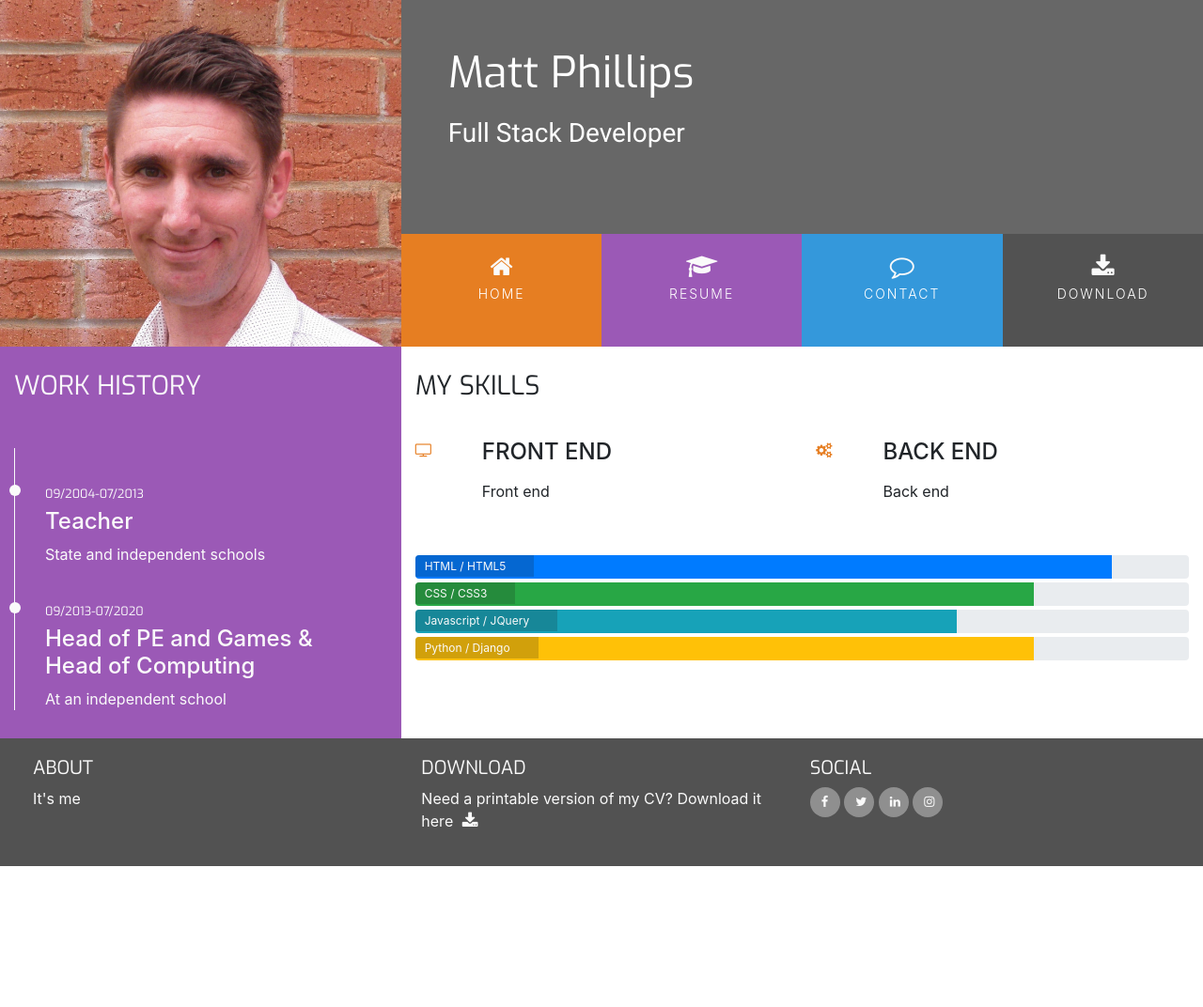
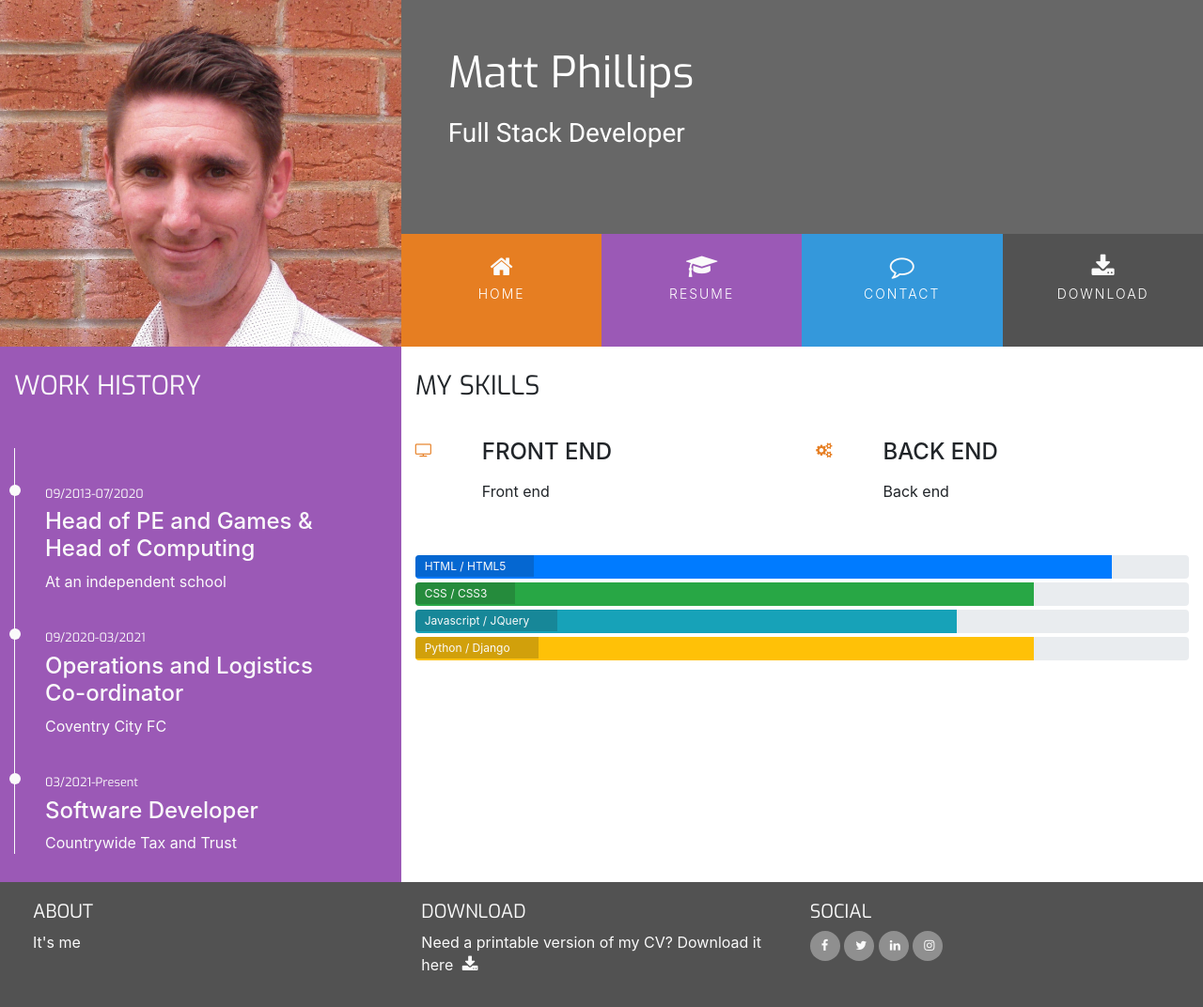
Before and after one commit to mphil17/Resume3, a plain HTML site: page resume.html in a window 1280 px wide. Shown: the whole page at 94% size. Before the commit the page ends 922 px from the top, so only its background shows below. Drawn offline with nearby package versions, Linux system fonts and the light colour scheme.

Commit message:
Started to update resume.

```diff
--- a/resume.html
+++ b/resume.html
@@ -54,13 +54,17 @@
                  </div>
                 </div>
                 <div class="history-items">
-                <div class="timeline-item" data-dates="09/2004-07/2013">
-                    <h4>Teacher</h4>
-                    <p>State and independent schools</p>
-                </div>
                 <div class="timeline-item" data-dates="09/2013-07/2020">
                     <h4>Head of PE and Games & Head of Computing</h4>
                     <p>At an independent school</p>
+                </div>
+                <div class="timeline-item" data-dates="09/2020-03/2021">
+                    <h4>Operations and Logistics Co-ordinator</h4>
+                    <p>Coventry City FC</p>
+                </div>
+                <div class="timeline-item" data-dates="03/2021-Present">
+                    <h4>Software Developer</h4>
+                    <p>Countrywide Tax and Trust</p>
                 </div>
                 </div>
             </div>
```
